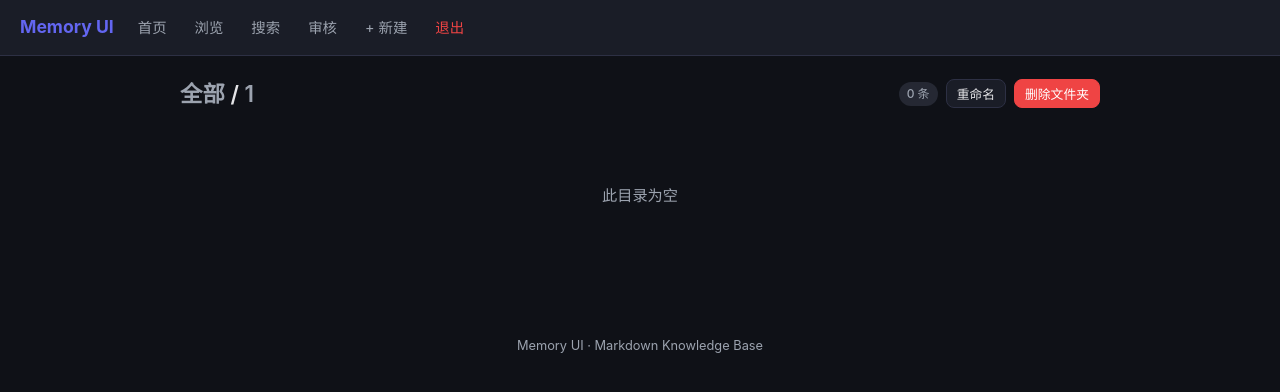
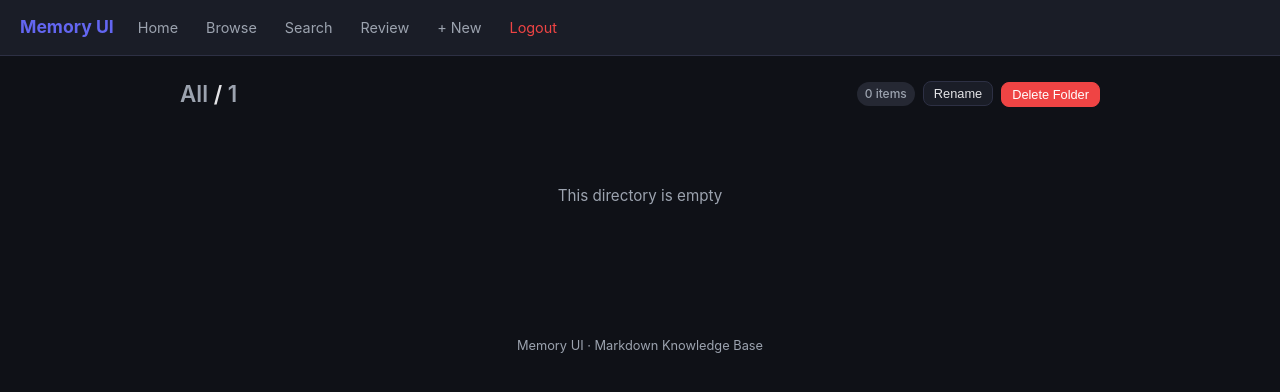
Before and after one commit to YIING99/openclaw-memory-ui, a Flask app: page /browse/1 in a window 1280 px wide. Shown: the top 392 px of the page. Run offline with Flask 3, Linux system fonts and the light colour scheme; the visitor is signed in with stand-in values (Sample User, id 1).

Commit message:
feat: replace all hardcoded strings in templates with i18n
All 8 templates now use {{ t("key") }} for UI strings:
- base.html: nav links, lang attribute
- browse.html: home page titles, folder cards, review alerts
- browse_dir.html: directory browser, batch operations, JS strings
- edit.html: form labels, folder selector uses config.DRAFTS_FOLDER
- view.html: metadata labels, action buttons, move modal
- search.html: search form, result display
- review.html: review queue, approve/reject buttons
- login.html: password placeholder, login button

Review status values in browse.html now reference config.REVIEW_STATUSES
indices instead of hardcoded Chinese strings.

Co-Authored-By: Claude Opus 4.6 <noreply@anthropic.com>

```diff
--- a/templates/base.html
+++ b/templates/base.html
@@ -1,5 +1,5 @@
 <!DOCTYPE html>
-<html lang="zh">
+<html lang="{{ lang }}">
 <head>
     <meta charset="UTF-8">
     <meta name="viewport" content="width=device-width, initial-scale=1.0">
@@ -12,14 +12,14 @@
     <nav class="navbar">
         <a href="{{ url_for('index_page') }}" class="nav-brand">{{ config.APP_TITLE }}</a>
         <div class="nav-links">
-            <a href="{{ url_for('index_page') }}">首页</a>
-            <a href="{{ url_for('browse') }}">浏览</a>
-            <a href="{{ url_for('search') }}">搜索</a>
+            <a href="{{ url_for('index_page') }}">{{ t("nav.home") }}</a>
+            <a href="{{ url_for('browse') }}">{{ t("nav.browse") }}</a>
+            <a href="{{ url_for('search') }}">{{ t("nav.search") }}</a>
             {% if config.ENABLE_REVIEW %}
-            <a href="{{ url_for('review_page') }}">审核</a>
+            <a href="{{ url_for('review_page') }}">{{ t("nav.review") }}</a>
             {% endif %}
-            <a href="{{ url_for('new_file') }}">+ 新建</a>
-            <a href="{{ url_for('logout') }}" class="nav-logout">退出</a>
+            <a href="{{ url_for('new_file') }}">{{ t("nav.new") }}</a>
+            <a href="{{ url_for('logout') }}" class="nav-logout">{{ t("nav.logout") }}</a>
         </div>
         <button class="nav-toggle" onclick="document.querySelector('.nav-links').classList.toggle('show')">&#9776;</button>
     </nav>
--- a/templates/browse_dir.html
+++ b/templates/browse_dir.html
@@ -1,10 +1,10 @@
 {% extends "base.html" %}
-{% block title %}浏览 {{ subpath or '全部' }}{% endblock %}
+{% block title %}{{ t("browse.title") }} {{ subpath or t("browse.all") }}{% endblock %}
 
 {% block content %}
 <div class="page-header">
     <h1>
-        <a href="{{ url_for('browse') }}">全部</a>
+        <a href="{{ url_for('browse') }}">{{ t("browse.all") }}</a>
         {% if subpath %}
         {% set parts = subpath.split('/') %}
         {% for part in parts %}
@@ -13,12 +13,12 @@
         {% endif %}
     </h1>
     <div class="header-actions">
-        <span class="badge">{{ total }} 条</span>
+        <span class="badge">{{ t("browse.items_count", count=total) }}</span>
         {% if subpath and '/' not in subpath %}
-        <button class="btn btn-sm" onclick="document.getElementById('rename-folder-modal').style.display='flex'">重命名</button>
+        <button class="btn btn-sm" onclick="document.getElementById('rename-folder-modal').style.display='flex'">{{ t("folders.rename") }}</button>
         <form method="POST" action="{{ url_for('delete_folder') }}" style="display:inline">
             <input type="hidden" name="name" value="{{ subpath }}">
-            <button type="submit" class="btn btn-sm btn-danger" onclick="return confirm('删除文件夹「{{ subpath }}」？\n文件将移至草稿箱')">删除文件夹</button>
+            <button type="submit" class="btn btn-sm btn-danger" onclick="return confirm('{{ t('folders.delete_confirm', name=subpath, drafts=config.DRAFTS_FOLDER) }}')">{{ t("folders.delete_folder") }}</button>
         </form>
         {% endif %}
     </div>
@@ -26,7 +26,7 @@
 
 {% if subdirs %}
 <section class="section">
-    <h2>子目录</h2>
+    <h2>{{ t("browse.subdirs") }}</h2>
     <div class="dir-grid">
         {% for d in subdirs %}
         <a href="{{ url_for('browse', subpath=(subpath + '/' + d if subpath else d)) }}" class="dir-card">
@@ -41,14 +41,14 @@
 {% if files %}
 <section class="section">
     <div class="section-header">
-        <h2>文件</h2>
+        <h2>{{ t("browse.files") }}</h2>
         <div id="batch-bar" class="batch-bar" style="display:none">
-            <span id="batch-count">已选 0 项</span>
+            <span id="batch-count"></span>
             <form method="POST" action="{{ url_for('batch_move') }}" id="batch-form">
                 <select name="folder" class="batch-select">
-                    <option value="">移到根目录</option>
+                    <option value="">{{ t("browse.move_to_root") }}</option>
                 </select>
-                <button type="submit" class="btn btn-sm btn-primary">移动</button>
+                <button type="submit" class="btn btn-sm btn-primary">{{ t("browse.move") }}</button>
             </form>
         </div>
     </div>
@@ -79,22 +79,22 @@
 {% endif %}
 
 {% if not subdirs and not files %}
-<p class="empty-state">此目录为空</p>
+<p class="empty-state">{{ t("browse.empty") }}</p>
 {% endif %}
 
 <!-- Rename folder modal -->
 {% if subpath and '/' not in subpath %}
 <div id="rename-folder-modal" class="modal-overlay" style="display:none" onclick="if(event.target===this)this.style.display='none'">
     <div class="modal-box">
-        <h3>重命名文件夹</h3>
+        <h3>{{ t("folders.rename_title") }}</h3>
         <form method="POST" action="{{ url_for('rename_folder') }}">
             <input type="hidden" name="old_name" value="{{ subpath }}">
             <div class="form-group">
                 <input type="text" name="new_name" value="{{ subpath }}" required autofocus>
             </div>
             <div class="form-actions">
-                <button type="submit" class="btn btn-primary">确认</button>
-                <button type="button" class="btn" onclick="this.closest('.modal-overlay').style.display='none'">取消</button>
+                <button type="submit" class="btn btn-primary">{{ t("folders.confirm") }}</button>
+                <button type="button" class="btn" onclick="this.closest('.modal-overlay').style.display='none'">{{ t("folders.cancel") }}</button>
             </div>
         </form>
     </div>
@@ -104,10 +104,11 @@
 
 {% block scripts %}
 <script>
-const ALL_FOLDERS = {{ all_folders|tojson }};
+var ALL_FOLDERS = {{ all_folders|tojson }};
+var T_BATCH_SELECTED = {{ t("browse.batch_selected", count="__COUNT__")|tojson }};
 
 function initFolderSelect() {
-    const sel = document.querySelector('.batch-select');
+    var sel = document.querySelector('.batch-select');
     if (!sel) return;
     ALL_FOLDERS.forEach(function(f) {
         sel.add(new Option(f, f));
@@ -115,15 +116,14 @@ function initFolderSelect() {
 }
 
 function updateBatchBar() {
-    const checks = document.querySelectorAll('.file-checkbox input:checked');
-    const bar = document.getElementById('batch-bar');
-    const count = document.getElementById('batch-count');
-    const form = document.getElementById('batch-form');
+    var checks = document.querySelectorAll('.file-checkbox input:checked');
+    var bar = document.getElementById('batch-bar');
+    var count = document.getElementById('batch-count');
+    var form = document.getElementById('batch-form');
 
     if (checks.length > 0) {
         bar.style.display = 'flex';
-        count.textContent = '已选 ' + checks.length + ' 项';
-        // Sync checked values to form
+        count.textContent = T_BATCH_SELECTED.replace('__COUNT__', checks.length);
         form.querySelectorAll('input[name="file_ids"]').forEach(function(el) { el.remove(); });
         checks.forEach(function(cb) {
             var hidden = document.createElement('input');
@@ -137,9 +137,6 @@ function updateBatchBar() {
     }
 }
 
-// Fetch folder list for batch move
-fetch('{{ url_for("api_categories") }}'.replace('categories', 'folders'))
-    .catch(function() {});
 initFolderSelect();
 </script>
 {% endblock %}
--- a/templates/login.html
+++ b/templates/login.html
@@ -1,13 +1,13 @@
 {% extends "base.html" %}
-{% block title %}登录{% endblock %}
+{% block title %}{{ t("login.button") }}{% endblock %}
 
 {% block content %}
 <div class="login-container">
     <h1>{{ config.APP_TITLE }}</h1>
     <p class="login-subtitle">{{ config.APP_SUBTITLE }}</p>
     <form method="POST" class="login-form">
-        <input type="password" name="password" placeholder="输入密码" autofocus required>
-        <button type="submit" class="btn btn-primary">登录</button>
+        <input type="password" name="password" placeholder="{{ t('login.placeholder') }}" autofocus required>
+        <button type="submit" class="btn btn-primary">{{ t("login.button") }}</button>
     </form>
 </div>
 {% endblock %}
```
Also changed, not shown: templates/browse.html (+24 -20 lines), templates/edit.html (+19 -19 lines), templates/review.html (+7 -7 lines), templates/search.html (+7 -7 lines), templates/view.html (+16 -16 lines).
